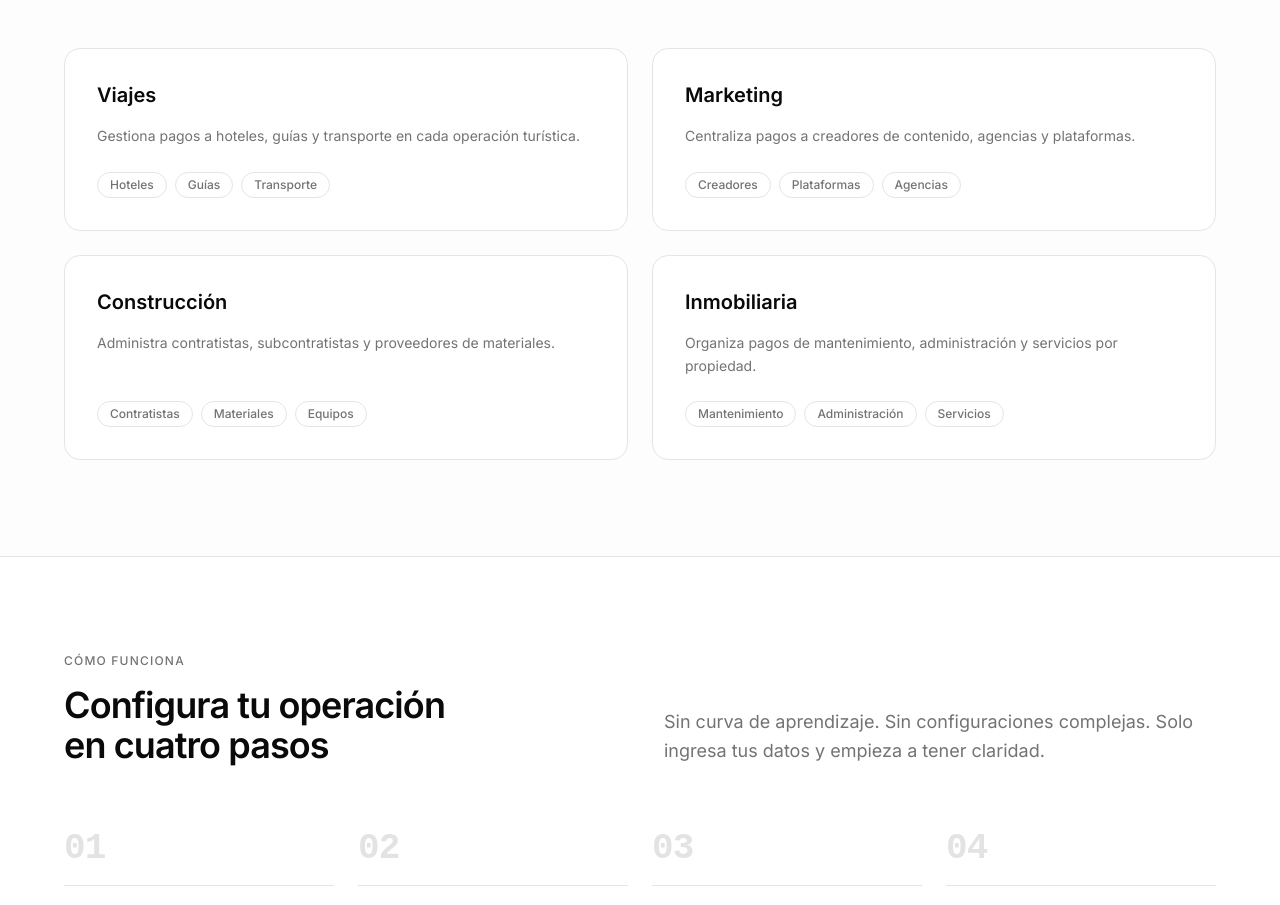
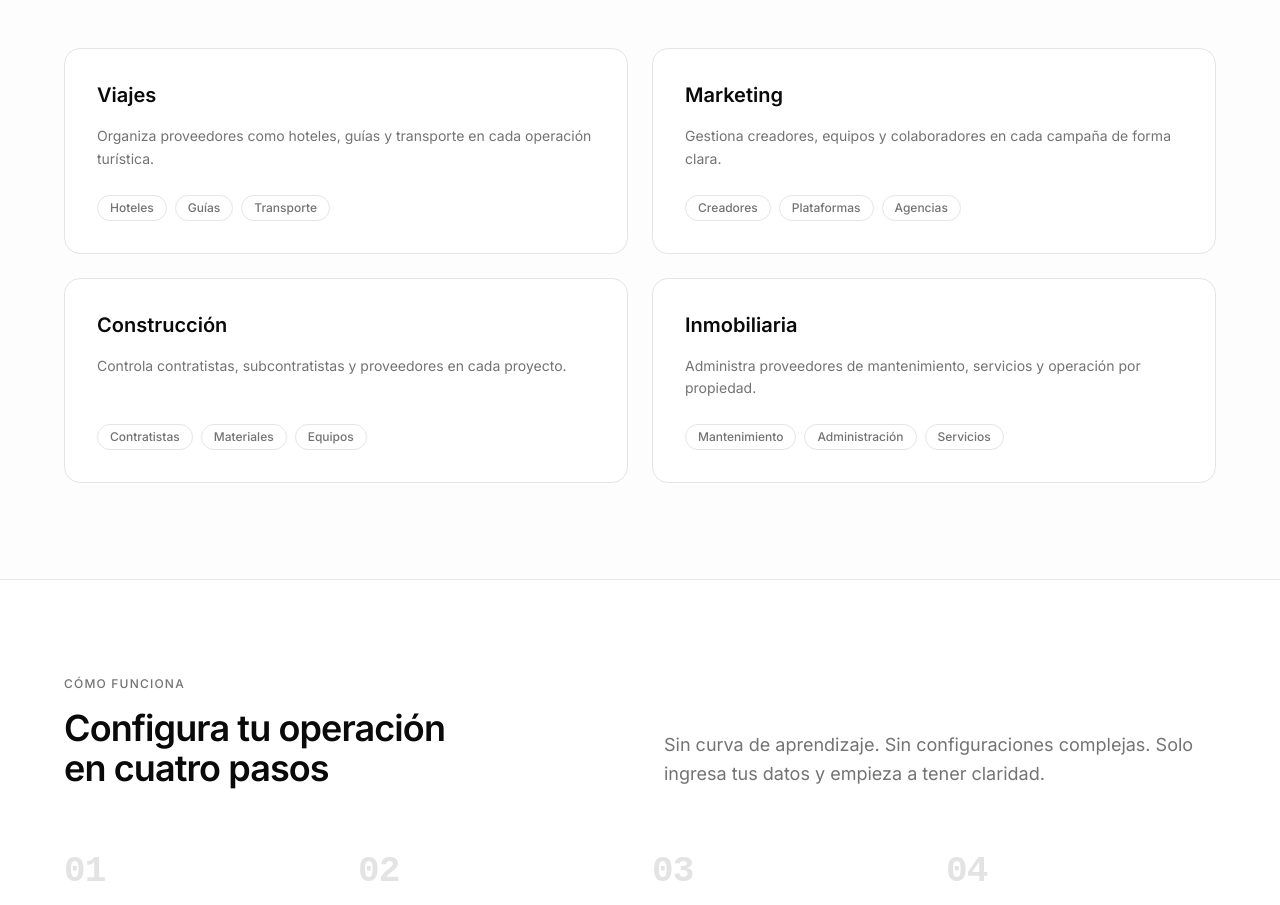
Before and after one commit to nextechgsas-design/v0-saa-s-landing-page, a Next.js app: page / in a window 1280 px wide. Shown: the part 2820-3725 px from the top of the page. Built offline with nearby package versions, Linux system fonts and the light colour scheme.

Commit message:
feat: update useCases descriptions to focus on organization\n\nRevise descriptions in useCases for vendor/team organization focus.

```diff
--- a/components/use-cases-section.tsx
+++ b/components/use-cases-section.tsx
@@ -1,22 +1,22 @@
 const useCases = [
   {
     industry: "Viajes",
-    description: "Gestiona pagos a hoteles, guías y transporte en cada operación turística.",
+    description: "Organiza proveedores como hoteles, guías y transporte en cada operación turística.",
     tags: ["Hoteles", "Guías", "Transporte"],
   },
   {
     industry: "Marketing",
-    description: "Centraliza pagos a creadores de contenido, agencias y plataformas.",
+    description: "Gestiona creadores, equipos y colaboradores en cada campaña de forma clara.",
     tags: ["Creadores", "Plataformas", "Agencias"],
   },
   {
     industry: "Construcción",
-    description: "Administra contratistas, subcontratistas y proveedores de materiales.",
+    description: "Controla contratistas, subcontratistas y proveedores en cada proyecto.",
     tags: ["Contratistas", "Materiales", "Equipos"],
   },
   {
     industry: "Inmobiliaria",
-    description: "Organiza pagos de mantenimiento, administración y servicios por propiedad.",
+    description: "Administra proveedores de mantenimiento, servicios y operación por propiedad.",
     tags: ["Mantenimiento", "Administración", "Servicios"],
   },
 ]
```
Also changed, not shown: 1 other file (tests, documents, lock files or other folders).
